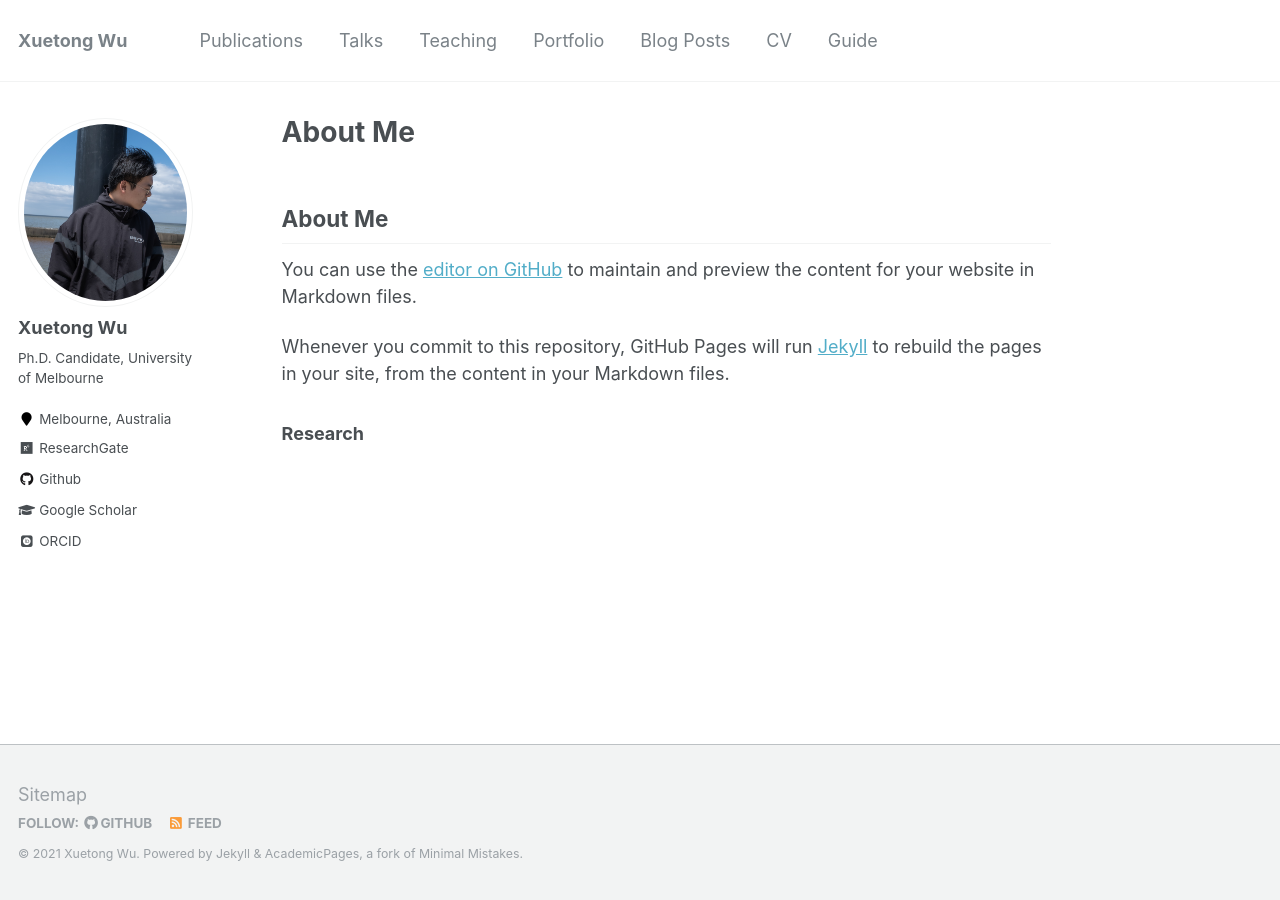
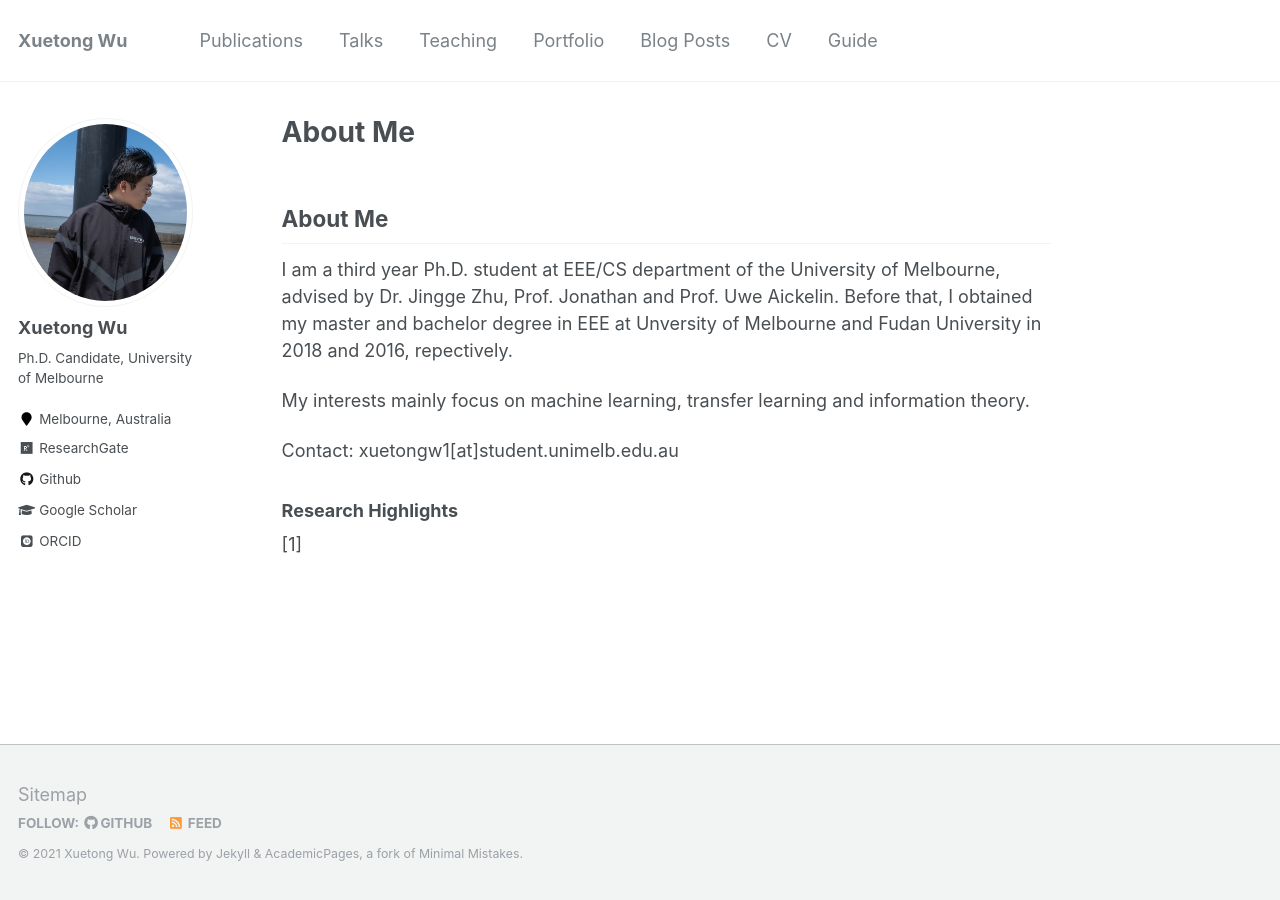
Before and after one commit to wfyitf/wfyitf.github.io, a Jekyll site: the page built from index.md, in a window 1280 px wide. Built offline with Jekyll 4.4.1, drawn with Linux system fonts in a browser that asks for light colours; some web fonts are replaced; our own code applies the rules of GitHub Pages for plain Markdown files.

Commit message:
Update index.md

```diff
--- a/index.md
+++ b/index.md
@@ -1,7 +1,13 @@
 ## About Me
 
-You can use the [editor on GitHub](https://github.com/wfyitf/wfyitf.github.io/edit/main/index.md) to maintain and preview the content for your website in Markdown files.
+I am a third year Ph.D. student at EEE/CS department of the University of Melbourne, advised by Dr. Jingge Zhu, Prof. Jonathan and Prof. Uwe Aickelin. Before that, I obtained my master and bachelor degree in EEE at Unversity of Melbourne and Fudan University in 2018 and 2016, repectively.
 
-Whenever you commit to this repository, GitHub Pages will run [Jekyll](https://jekyllrb.com/) to rebuild the pages in your site, from the content in your Markdown files.
+My interests mainly focus on machine learning, transfer learning and information theory.
 
-### Research
+Contact: xuetongw1[at]student.unimelb.edu.au
+
+
+### Research Highlights
+
+
+[1]
```
